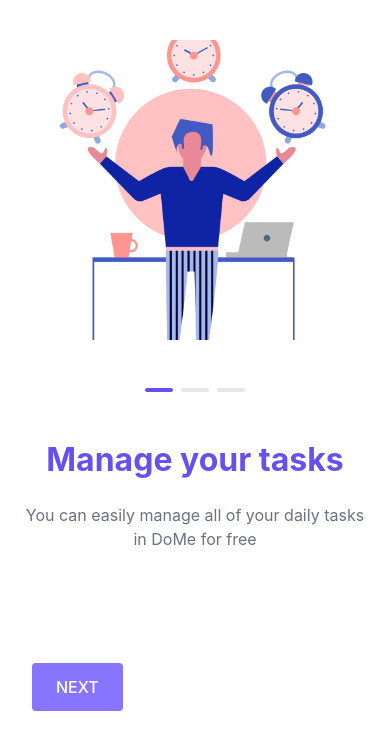
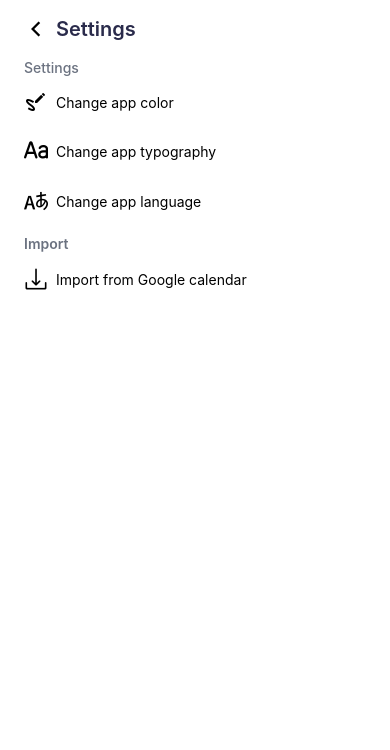
Before and after one commit to Zeustakeshi/Uptodo-app, a React Native app: screen /Setting in a window 390 px wide. Shown: the top 750 px of the page. Built offline with nearby package versions, Linux system fonts and the light colour scheme; what react-native-uuid would draw is missing.

Commit message:
search and task screen

```diff
--- a/src/App.js
+++ b/src/App.js
@@ -14,6 +14,8 @@ import ProfileScreen from "./screens/Profile/ProfileScreen";
 import { Provider } from "react-redux";
 import { store } from "./redux/store";
 import SearchScreen from "./screens/Search/SearchScreen";
+import TaskScreen from "./screens/Task/TaskScreen";
+import SettingScreen from "./screens/Profile/SettingScreen";
 
 const Stack = createNativeStackNavigator();
 
@@ -35,6 +37,8 @@ export default function App() {
                     <Stack.Screen name="Home" component={HomeScreen} />
                     <Stack.Screen name="Profile" component={ProfileScreen} />
                     <Stack.Screen name="Search" component={SearchScreen} />
+                    <Stack.Screen name="Task" component={TaskScreen} />
+                    <Stack.Screen name="Setting" component={SettingScreen} />
                 </Stack.Navigator>
                 <StatusBar style="auto" />
             </NavigationContainer>
--- a/src/components/Layout/LayoutAuth.js
+++ b/src/components/Layout/LayoutAuth.js
@@ -1,12 +1,13 @@
 import React from "react";
-import { TouchableOpacity, View } from "react-native";
+import { Text, TouchableOpacity, View } from "react-native";
 import LayoutWrapper from "./LayoutWrapper";
 import { Ionicons } from "@expo/vector-icons";
 import { useNavigation } from "@react-navigation/native";
-const LayoutAuth = ({ children }) => {
+const LayoutAuth = ({ title, children }) => {
     const navigation = useNavigation();
     return (
         <LayoutWrapper>
+            <View className="flex-row justify-start items-center gap-x-2">
                 <TouchableOpacity
                     onPress={() => navigation.goBack()}
                     className="py-2"
@@ -17,6 +18,12 @@ const LayoutAuth = ({ children }) => {
                         color="black"
                     />
                 </TouchableOpacity>
+                {title && (
+                    <Text className="text-xl font-semibold text-text-color">
+                        {title}
+                    </Text>
+                )}
+            </View>
             <View className="flex-1">{children}</View>
         </LayoutWrapper>
     );
--- a/src/components/Task/TaskItem.js
+++ b/src/components/Task/TaskItem.js
@@ -8,12 +8,24 @@ import {
     addCompletedTask,
     addUnCompleteTask,
 } from "../../redux/slice/tasksSlice";
+import { useNavigation } from "@react-navigation/native";
 
-const TaskItem = ({ data, allowPress = true }) => {
+const TaskItem = ({
+    data,
+    onPress = () => {},
+    onLongPress = () => {},
+    allowPress = true,
+    allowLongPress = true,
+}) => {
     const { name, time, categrory, priority, isCompleted } = data;
+
     const dispacth = useDispatch();
+
+    const navigation = useNavigation();
+
     const handlePress = () => {
         if (!allowPress) return;
+
         if (isCompleted) {
             dispacth(addUnCompleteTask({ ...data, isCompleted: false }));
         } else {
@@ -21,9 +33,15 @@ const TaskItem = ({ data, allowPress = true }) => {
         }
     };
 
+    const handleLongPress = () => {
+        if (!allowLongPress) return;
+        navigation.navigate("Task", { pram: data });
+    };
+
     return (
         <TouchableOpacity
-            onPress={handlePress}
+            onPress={() => onPress()}
+            onLongPress={() => onLongPress()}
             className={`flex-1 ${isCompleted && "opacity-50"}`}
         >
             <View className="p-3 flex-row justify-start items-center bg-gray-50 mb-3 rounded-lg">
--- a/src/components/Task/TaskList.js
+++ b/src/components/Task/TaskList.js
@@ -1,12 +1,40 @@
+import { useNavigation } from "@react-navigation/native";
 import React from "react";
 import { View, FlatList, Text } from "react-native";
+import { useDispatch } from "react-redux";
+import {
+    addCompletedTask,
+    addUnCompleteTask,
+} from "../../redux/slice/tasksSlice";
 import TaskItem from "./TaskItem";
 
 const TaskList = ({ tasks }) => {
+    const dispacth = useDispatch();
+    const navigation = useNavigation();
+
+    const handlePressTaskItem = (task) => {
+        if (task.isCompleted) {
+            dispacth(addUnCompleteTask({ ...task, isCompleted: false }));
+        } else {
+            dispacth(addCompletedTask({ ...task, isCompleted: true }));
+        }
+    };
+
+    const handleLongPressTaskItem = (task) => {
+        navigation.navigate("Task", { pram: task });
+    };
+
     return (
         <View>
             {tasks.length > 0 &&
-                tasks?.map((item) => <TaskItem key={item.id} data={item} />)}
+                tasks?.map((task) => (
+                    <TaskItem
+                        onPress={() => handlePressTaskItem(task)}
+                        onLongPress={() => handleLongPressTaskItem(task)}
+                        key={task.id}
+                        data={task}
+                    />
+                ))}
         </View>
     );
 };
--- a/src/redux/slice/tasksSlice.js
+++ b/src/redux/slice/tasksSlice.js
@@ -92,7 +92,7 @@ const initialState = {
         {
             id: uuid.v4(),
             name: "HTML, CSS, Javacript",
-            desc: "Learn more and more c++2",
+            desc: "Learn more and more c++2 Learn more and more c++2Learn more and more c++2Learn more and more c++2",
             time: {
                 start: "Sat Jan 14 2023 21:00:00",
                 end: "Mon Jan 16 2023 21:30:04",
--- a/src/screens/Profile/ProfileScreen.js
+++ b/src/screens/Profile/ProfileScreen.js
@@ -7,7 +7,6 @@ import {
     TouchableOpacity,
     StyleSheet,
 } from "react-native";
-import LayoutWrapper from "../../components/Layout/LayoutWrapper";
 import { fakeImg } from "../../const";
 import {
     AntDesign,
@@ -16,19 +15,19 @@ import {
     SimpleLineIcons,
 } from "@expo/vector-icons";
 import { useSelector } from "react-redux";
+import LayoutAuth from "../../components/Layout/LayoutAuth";
+import { useNavigation } from "@react-navigation/native";
 const ProfileScreen = () => {
     const { avatar, userName } = useSelector((state) => state.user);
+    const navigation = useNavigation();
 
     return (
-        <LayoutWrapper showNavigate={true}>
-            {/* Title */}
-            <View className="py-4">
-                <Text className=" text-xl font-semibold text-text-color">
-                    Profile
-                </Text>
-            </View>
+        <LayoutAuth title={"Profile"}>
             {/* Avatar and Name*/}
-            <ScrollView className="mt-2" showsVerticalScrollIndicator={false}>
+            <ScrollView
+                className="mt-2 mb-5 pb-2"
+                showsVerticalScrollIndicator={false}
+            >
                 <View className=" justify-center items-center ">
                     <Image
                         className=" w-[120px] h-[120px] rounded-full object-cover"
@@ -53,6 +52,7 @@ const ProfileScreen = () => {
                     {/* setting */}
                     <SettingWrapper title="Setting">
                         <SettingItem
+                            onPress={() => navigation.navigate("Setting")}
                             title="App Settings"
                             icon={
                                 <AntDesign
@@ -151,7 +151,7 @@ const ProfileScreen = () => {
                     />
                 </View>
             </ScrollView>
-        </LayoutWrapper>
+        </LayoutAuth>
     );
 };
 
@@ -168,7 +168,7 @@ const styles = StyleSheet.create({
 const SettingWrapper = ({ title = "", children }) => {
     return (
         <View>
-            <Text className="mb-1 font-medium text-sm text-gray-500">
+            <Text className="mb-2 mt-2 font-medium text-sm text-gray-500">
                 {title}
             </Text>
             {children}
@@ -190,10 +190,7 @@ const SettingItem = ({
             {...props}
         >
             {icon}
-            <Text
-                className="text-base font-normal text-text-color"
-                style={textStyle}
-            >
+            <Text className=" font-normal text-text-color" style={textStyle}>
                 {title}
             </Text>
         </TouchableOpacity>
--- /dev/null
+++ b/src/screens/Profile/SettingScreen.js
@@ -0,0 +1,87 @@
+import React from "react";
+import { Text, TouchableOpacity, View } from "react-native";
+import LayoutAuth from "../../components/Layout/LayoutAuth";
+import {
+    AntDesign,
+    Entypo,
+    MaterialCommunityIcons,
+    Octicons,
+} from "@expo/vector-icons";
+
+const SettingScreen = () => {
+    return (
+        <LayoutAuth title={"Settings"}>
+            <View className="mt-2">
+                <View>
+                    <Text className="text-sm text-gray-500 font-medium">
+                        Settings
+                    </Text>
+
+                    <View>
+                        <SettingItem
+                            title="Change app color"
+                            icon={
+                                <MaterialCommunityIcons
+                                    name="draw"
+                                    size={24}
+                                    color="black"
+                                />
+                            }
+                        />
+                        <SettingItem
+                            title="Change app typography"
+                            icon={
+                                <Octicons
+                                    name="typography"
+                                    size={24}
+                                    color="black"
+                                />
+                            }
+                        />
+                        <SettingItem
+                            title="Change app language"
+                            icon={
+                                <Entypo
+                                    name="language"
+                                    size={24}
+                                    color="black"
+                                />
+                            }
+                        />
+                    </View>
+                </View>
+                <View>
+                    <Text className="mt-2 text-sm text-gray-500 font-semibold">
+                        Import
+                    </Text>
+                    <View>
+                        <SettingItem
+                            title="Import from Google calendar"
+                            icon={
+                                <AntDesign
+                                    name="download"
+                                    size={24}
+                                    color="black"
+                                />
+                            }
+                        />
+                    </View>
+                </View>
+            </View>
+        </LayoutAuth>
+    );
+};
+
+const SettingItem = ({ title, icon, ...props }) => {
+    return (
+        <TouchableOpacity
+            {...props}
+            className="flex-row gap-x-2  py-3 items-center"
+        >
+            {icon}
+            <Text>{title}</Text>
+        </TouchableOpacity>
+    );
+};
+
+export default SettingScreen;
--- a/src/screens/Search/SearchScreen.js
+++ b/src/screens/Search/SearchScreen.js
@@ -1,4 +1,5 @@
 import { Feather } from "@expo/vector-icons";
+import { useNavigation } from "@react-navigation/native";
 import React, { useEffect, useState } from "react";
 import { Text, TextInput, View, ScrollView } from "react-native";
 import { useSelector } from "react-redux";
@@ -10,6 +11,8 @@ const SearchScreen = () => {
     const [searchValue, setSearchValue] = useState("");
     const [results, setResults] = useState([]);
     const debounce = useDebounce(searchValue, 500);
+
+    const navigation = useNavigation();
 
     // get tasks from store
     const tasks = useSelector((state) => state.tasks);
@@ -47,13 +50,13 @@ const SearchScreen = () => {
         setResults(results);
     }, [debounce]);
 
+    // handle press task item
+    const handlePress = (task) => {
+        navigation.navigate("Task", { pram: task });
+    };
+
     return (
-        <LayoutAuth>
-            <View className="">
-                <Text className="text-xl font-semibold text-text-color">
-                    Search
-                </Text>
-            </View>
+        <LayoutAuth title={"Search"}>
             <View className="mt-5">
                 <View className="flex-row relative h-[48px]">
                     <View className="absolute top-3 left-3 justify-center items-center">
@@ -79,6 +82,7 @@ const SearchScreen = () => {
                             key={task.id}
                             data={task}
                             allowPress={false}
+                            onPress={() => handlePress(task)}
                         />
                     );
                 })}
--- /dev/null
+++ b/src/screens/Task/TaskScreen.js
@@ -0,0 +1,118 @@
+import React from "react";
+import { Text, TouchableOpacity, View } from "react-native";
+import LayoutAuth from "../../components/Layout/LayoutAuth";
+import { Feather, MaterialIcons } from "@expo/vector-icons";
+import { timeFomat } from "../../const";
+import { MaterialCommunityIcons } from "@expo/vector-icons";
+
+const TaskScreen = ({ route }) => {
+    const task = route?.params?.pram;
+
+    return (
+        <LayoutAuth>
+            {/* title and desc */}
+            <View className="flex-row justify-between items-start">
+                <View className="flex-1 p-2">
+                    <Text
+                        numberOfLines={3}
+                        className="text-xl font-semibold text-text-color"
+                    >
+                        {task?.name || "Task"}
+                    </Text>
+                    <Text
+                        numberOfLines={2}
+                        className="mt-2 text-sm  text-gray-500 font-normal"
+                    >
+                        {task?.desc || "Task"}
+                    </Text>
+                </View>
+                <TouchableOpacity>
+                    <Feather name="edit" size={24} color="#4b5563" />
+                </TouchableOpacity>
+            </View>
+            {/* Task infomation */}
+            <View className="mt-5">
+                <TaskInfoItem
+                    icon={
+                        <MaterialIcons
+                            name="alarm-on"
+                            size={24}
+                            color="#4b5563"
+                        />
+                    }
+                    title="Task Time :"
+                    data={{ lable: timeFomat(task?.time?.end) }}
+                />
+                <TaskInfoItem
+                    icon={<Feather name="tag" size={24} color="#4b5563" />}
+                    title="Task Category : "
+                    data={{
+                        lable: task?.categrory?.title || "Learn",
+                        icon: (
+                            <Feather
+                                name="pen-tool"
+                                size={20}
+                                color="#4b5563"
+                            />
+                        ),
+                    }}
+                />
+                <TaskInfoItem
+                    icon={
+                        <MaterialIcons
+                            name="outlined-flag"
+                            size={24}
+                            color="#4b5563"
+                        />
+                    }
+                    title="Task Priority :"
+                    data={{
+                        lable: task.priority || 6,
+                    }}
+                />
+                {/* delete */}
+                <TouchableOpacity className="flex-row justify-between items-center my-3">
+                    <View className="flex-row justify-start items-center gap-x-2">
+                        <MaterialCommunityIcons
+                            name="delete-sweep-outline"
+                            size={24}
+                            color="#ef4444"
+                        />
+                        <Text className="text-base font-normal text-[#ef4444]">
+                            Delete Task
+                        </Text>
+                    </View>
+                </TouchableOpacity>
+            </View>
+        </LayoutAuth>
+    );
+};
+
+const TaskInfoItem = ({
+    icon,
+    title,
+    data = { icon: "", lable: "" },
+    onPress = () => {},
+}) => {
+    return (
+        <TouchableOpacity
+            onPress={onPress}
+            className="flex-row justify-between items-center my-3"
+        >
+            <View className="flex-row justify-start items-center gap-x-2">
+                {icon}
+                <Text className="text-base font-normal text-text-color">
+                    {title}
+                </Text>
+            </View>
+            <View className="flex-row justify-center items-center bg-gray-100 gap-x-1 py-2 px-3 rounded-lg">
+                {data.icon}
+                <Text className="text-sm font-normal text-gray-600">
+                    {data.lable}
+                </Text>
+            </View>
+        </TouchableOpacity>
+    );
+};
+
+export default TaskScreen;
```
Lines whose indentation alone changed are shown as unchanged.
